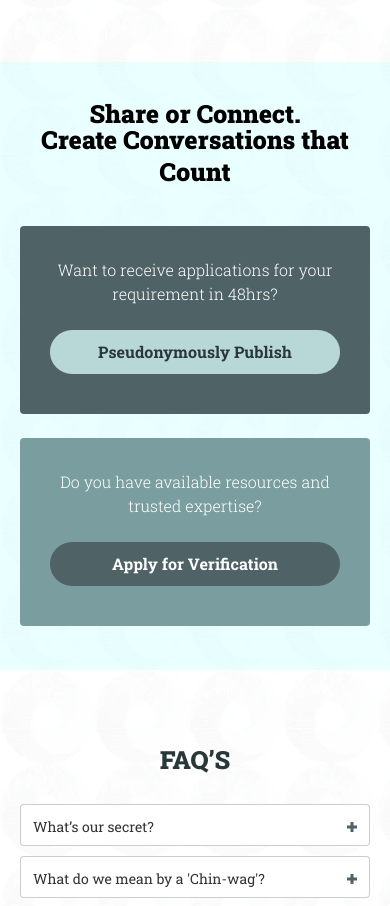
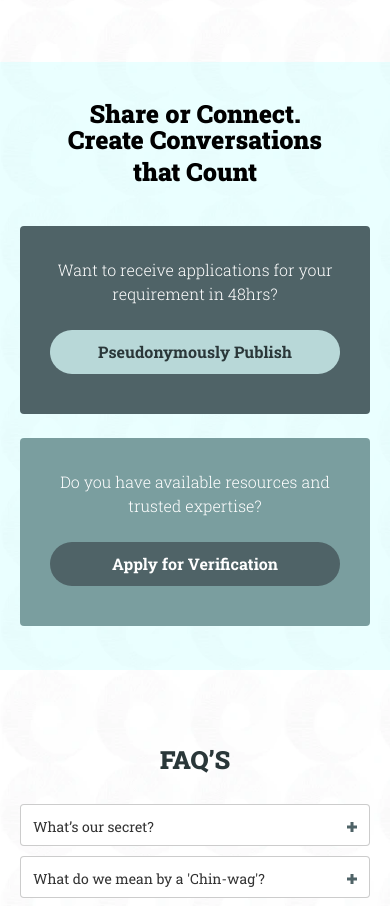
Before and after one commit to vikas-jakhar/chinWag, a Next.js app: page / in a window 390 px wide. Shown: the part 4980-5886 px from the top of the page. Built offline with nearby package versions, Linux system fonts and the light colour scheme.

Commit message:
Conversations section update

```diff
--- a/src/components/home/Conversations.tsx
+++ b/src/components/home/Conversations.tsx
@@ -13,7 +13,7 @@ const Conversations: React.FC = () => {
         <div className='sm:py-24 pt-9 pb-11 relative z-[1] bg-lightSky'>
             <div className="container sm:my-10 relative z-[2]">
                 <PrimaryHeading className='mx-auto text-center' text='Share or Connect.' />
-                <PrimaryHeading className='mx-auto text-center -mt-1.5' text='Create Conversations that Count' />
+                <PrimaryHeading className='mx-auto text-center -mt-1.5 px-10 sm:px-0' text='Create Conversations that Count' />
                 <div className="mt-[38px] flex md:flex-row flex-col items-center gap-6 sm:gap-10 justify-center">
                     {CARD_DATA.map((item: CardDataItem, index: number) => (
                         <div
```
